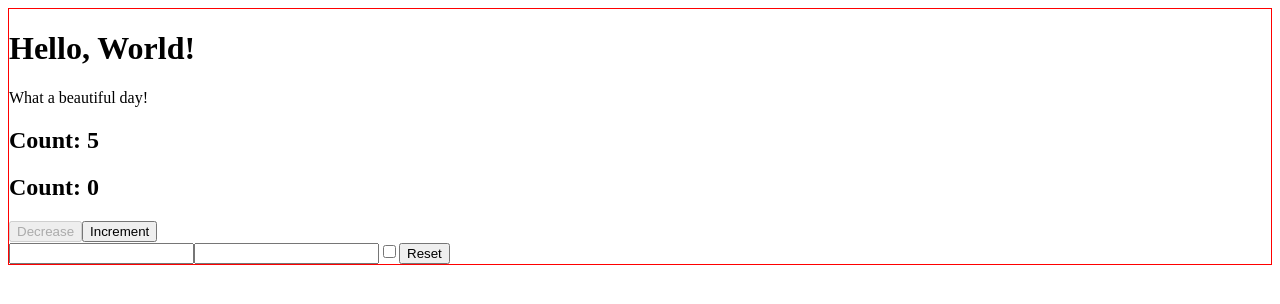
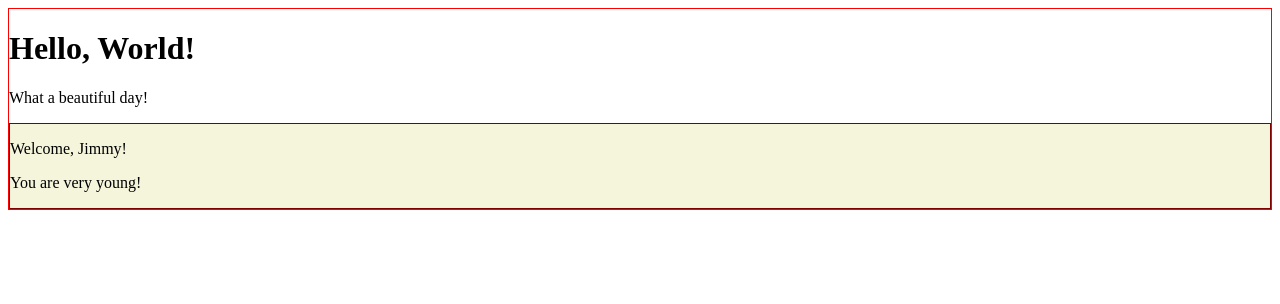
Before and after one commit to leggio98/react-exercises, a React (Create React App) app in the folder react-exercises/: page / in a window 1280 px wide. Shown: the top 304 px of the page. Built offline with nearby package versions, Linux system fonts and the light colour scheme; no server answers.

Commit message:
Add ReactRouter-01

```diff
--- a/react-exercises/package.json
+++ b/react-exercises/package.json
@@ -8,6 +8,7 @@
     "@testing-library/user-event": "^13.5.0",
     "react": "^18.2.0",
     "react-dom": "^18.2.0",
+    "react-router-dom": "^6.3.0",
     "react-scripts": "5.0.1",
     "web-vitals": "^2.1.4"
   },
--- a/react-exercises/src/App.js
+++ b/react-exercises/src/App.js
@@ -14,6 +14,8 @@ import { Login } from "./Login"
 import { Sum } from "./Sum"
 import TodoList from "./TodoList"
 import { UncontrolledLogin } from "./UncontrolledLogin"
+import {Routes, Route} from 'react-router-dom'
+import { Welcome } from "./Welcome"
 
 
 
@@ -30,10 +32,9 @@ export class App extends React.Component {
     render () {
         return <div>
             <Container title={<Hello />}>
-            <Counter />
-            <ClickCounter initialValue={0}/>
-            <Login />
-            <GitHubUser />
+            <Routes>
+                <Route path='/' element={<Welcome name={'Jimmy'}/>}/>
+            </Routes>
             </Container>
             </div>
     }
--- a/react-exercises/src/Index.js
+++ b/react-exercises/src/Index.js
@@ -3,8 +3,9 @@
 import {createRoot} from 'react-dom/client';
 import { App } from './App';
 import './index.css';
+import Root from './Root';
 
 const container = document.querySelector('#root');
 const root = createRoot(container);
 
-root.render(<App />);
+root.render(<Root />);
--- /dev/null
+++ b/react-exercises/src/Root.js
@@ -0,0 +1,15 @@
+import { BrowserRouter } from "react-router-dom"
+import {App} from './App'
+
+function Root () {
+    return (
+        <div>
+            <BrowserRouter>
+            <App/>
+            </BrowserRouter>
+        </div>
+    )
+}
+
+
+export default Root
```
Also changed, not shown: 1 other file (tests, documents, lock files or other folders).
